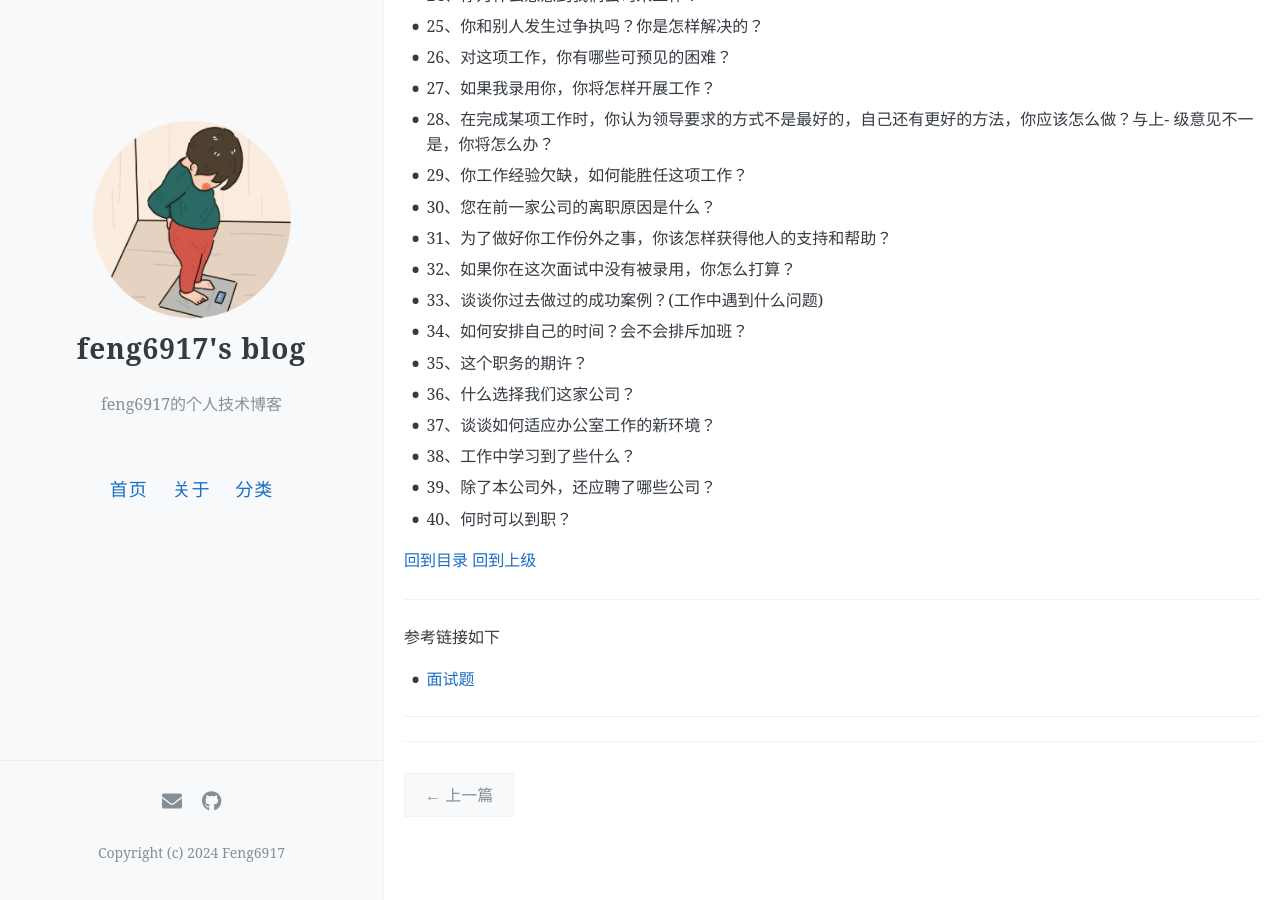
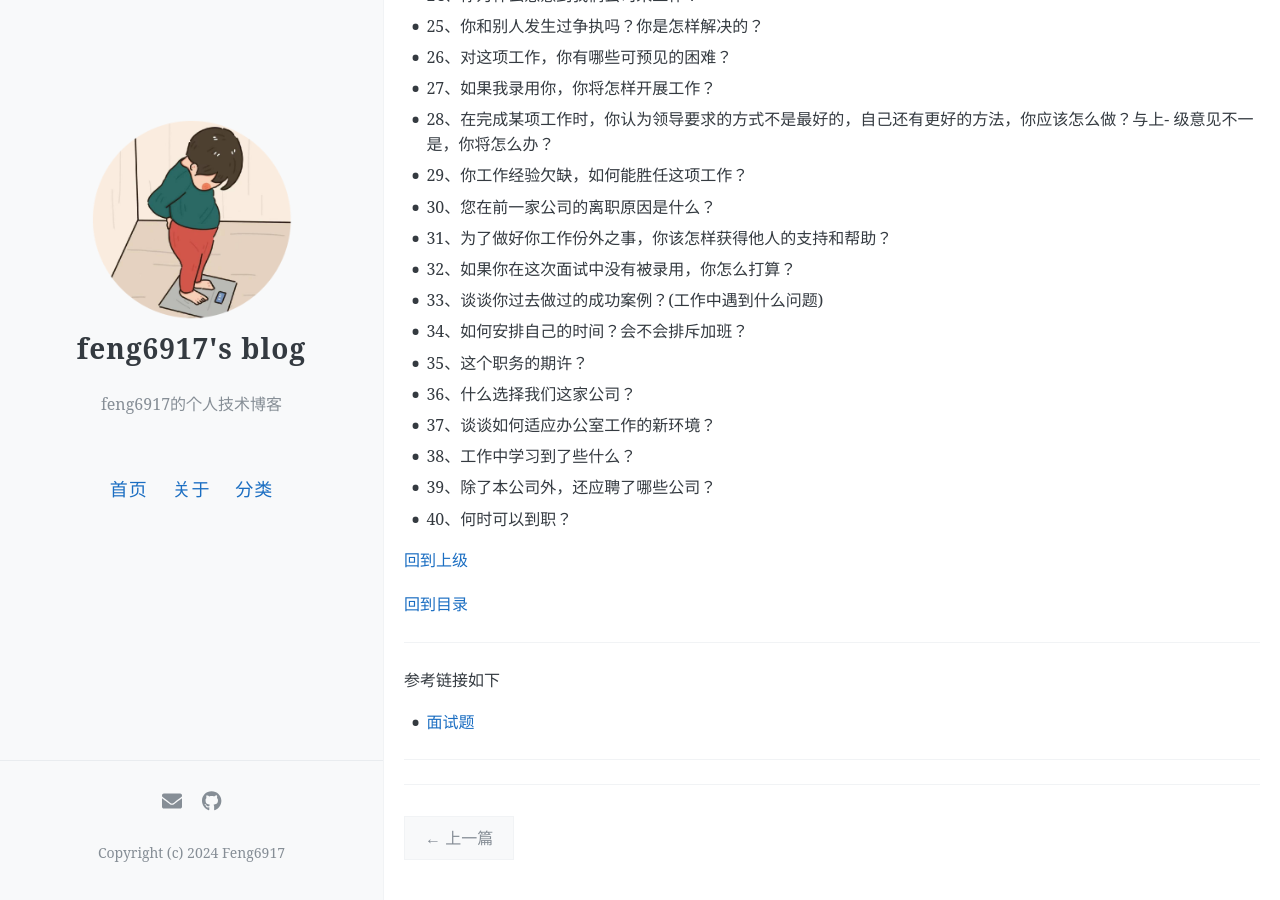
Before and after one commit to feng6917/feng6917.github.io, a Jekyll site: the page built from _posts/2020-3-3-resume-flow.md, in a window 1280 px wide and 900 px high, scrolled down 928 px. Built offline with Jekyll 4.4.1, drawn with Linux system fonts in a browser that asks for light colours; comment, search, counter and statistics services are not loaded; before the commit the page ends 1785 px from its top, so only the background shows below that.

Commit message:
fix: jump

```diff
--- a/_posts/2020-3-3-resume-flow.md
+++ b/_posts/2020-3-3-resume-flow.md
@@ -54,8 +54,9 @@ author: feng6917
 - 40、何时可以到职？
 
 
+[回到上级](https://feng6917.github.io/language-golang/#面试题)
+
 [回到目录](https://feng6917.github.io/language-golang/#目录)
-[回到上级](https://feng6917.github.io/language-golang/#面试题)
 
 
 ---
```
